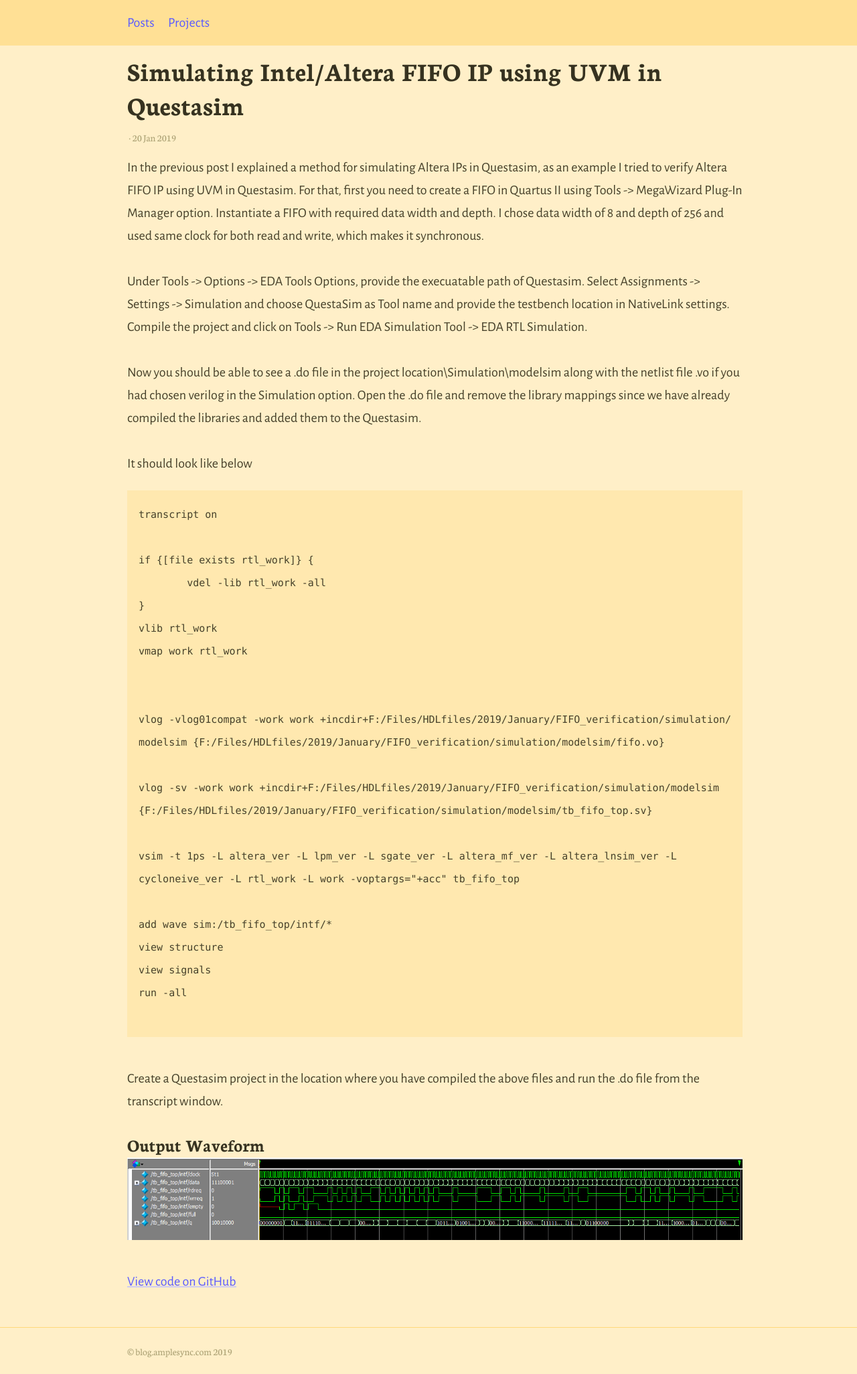
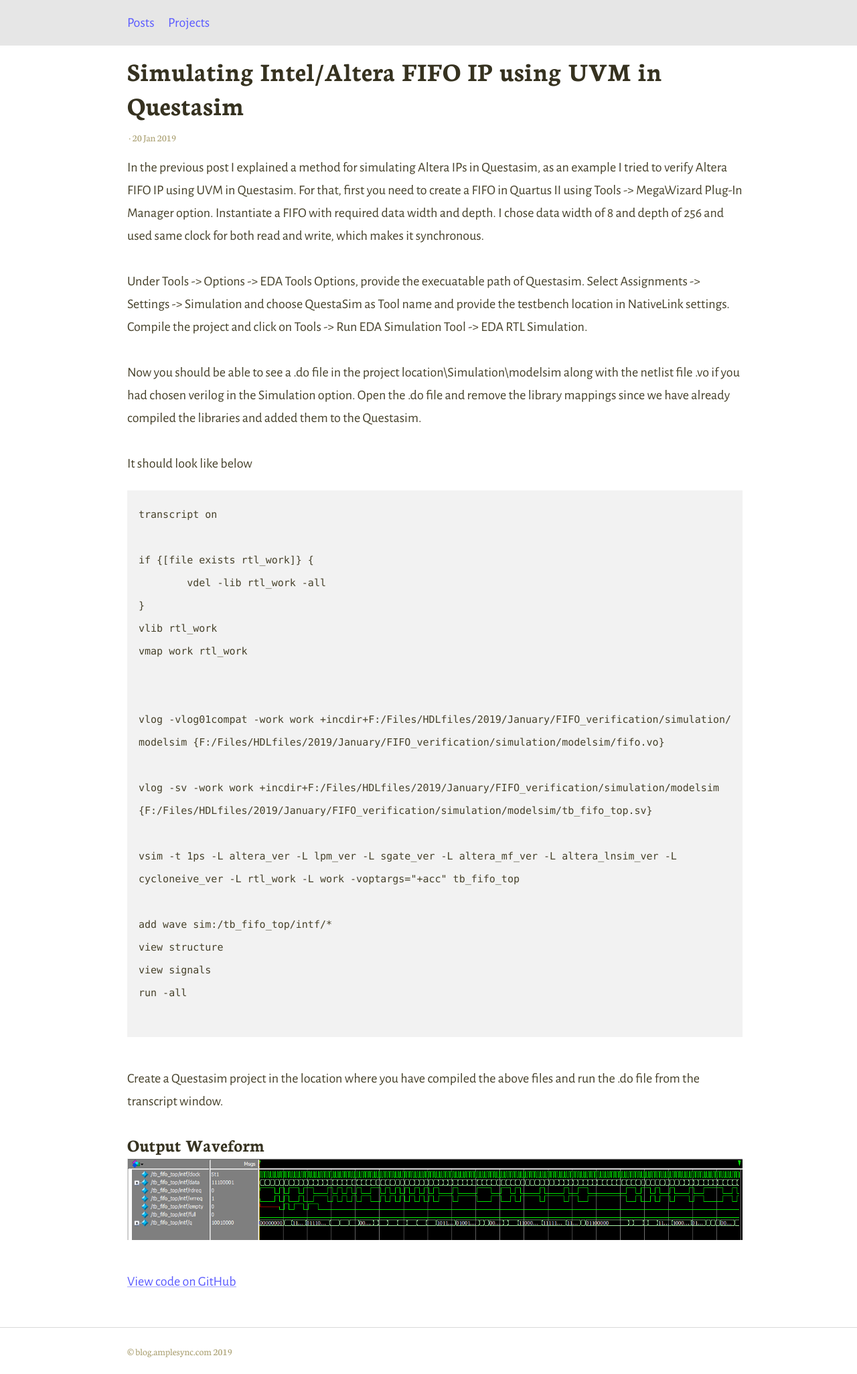
Before and after one commit to AmpleSync/amplesync.github.io, a Jekyll site: the page built from _posts/2019-01-20-simulating-intel-altera-ip-questa.md, in a window 1280 px wide. Shown: the whole page at 67% size. Built offline with Jekyll 4.4.1, drawn with Linux system fonts in a browser that asks for light colours.

Commit message:
Update _colors.scss

```diff
--- a/_sass/_colors.scss
+++ b/_sass/_colors.scss
@@ -6,5 +6,5 @@ $hoverColour: darken($linkColour, 10%);
 $captionColour: lighten($headingColour, 40%);
 $white: #fff;
 
-$backgroundColour: #ffefc8;
+$backgroundColour: #fff; //#ffefc8;
 $codeBackgroundColour: darken($backgroundColour, 5%);
```
